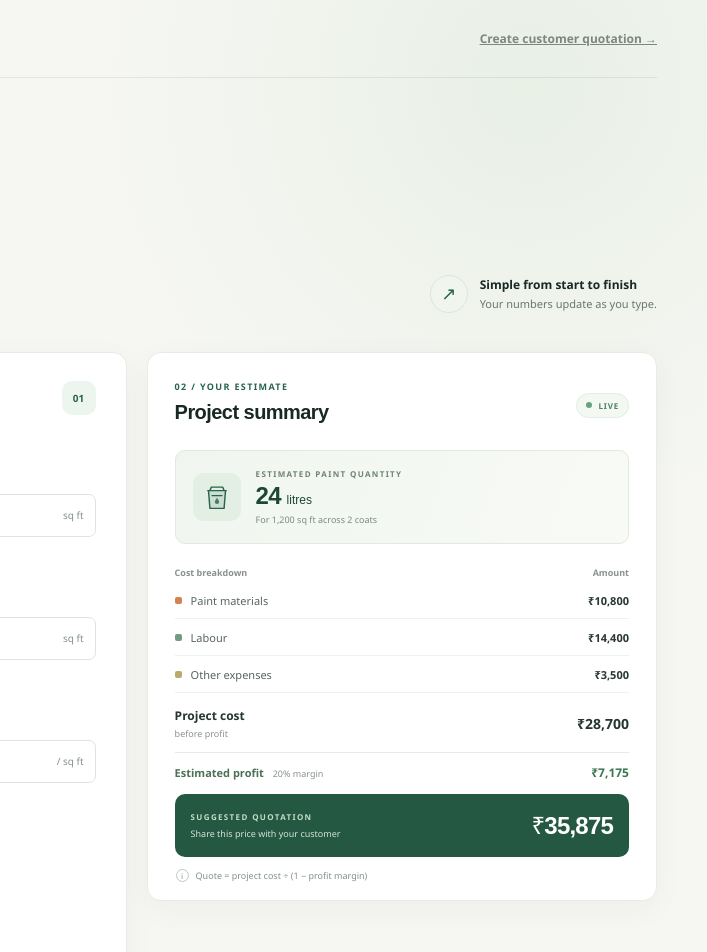
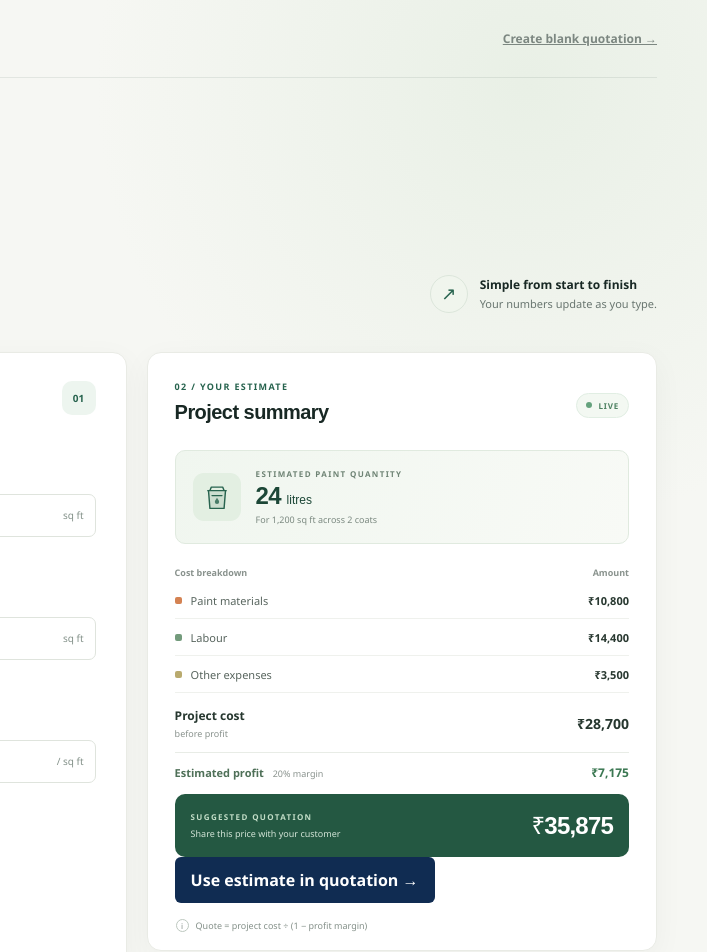
Before and after one commit to wizvikram/tektact-painting-calculator, a plain HTML site: page index.html in a window 1280 px wide. Shown: the top 952 px of the page, 573-1280 px from the left. Drawn offline with Linux system fonts and the light colour scheme.

Commit message:
Add one-click quote transfer to quotation draft

```diff
--- a/index.html
+++ b/index.html
@@ -24,7 +24,7 @@
         <span class="brand-name">tektact<span class="brand-period">.</span></span>
       </a>
       <div class="topbar-label"><span class="topbar-dot"></span> PAINTING COST CALCULATOR</div>
-      <div class="topbar-note"><a href="quotation.html" style="color:inherit;font-weight:700">Create customer quotation →</a></div>
+      <div class="topbar-note"><a href="quotation.html" style="color:inherit;font-weight:700">Create blank quotation →</a></div>
     </header>
 
     <main id="main" class="page-shell">
@@ -197,7 +197,7 @@
             <strong id="quoteOutput">₹35,875</strong>
           </div>
 
-          <p class="formula-note"><span aria-hidden="true">i</span> Quote = project cost ÷ (1 − profit margin)</p>
+          <p><a id="quotationTransfer" href="quotation.html" style="display:inline-block;padding:12px 16px;background:#102c52;color:white;border-radius:6px;text-decoration:none;font-weight:bold">Use estimate in quotation →</a></p><p class="formula-note"><span aria-hidden="true">i</span> Quote = project cost ÷ (1 − profit margin)</p>
         </section>
       </section>
 
```
